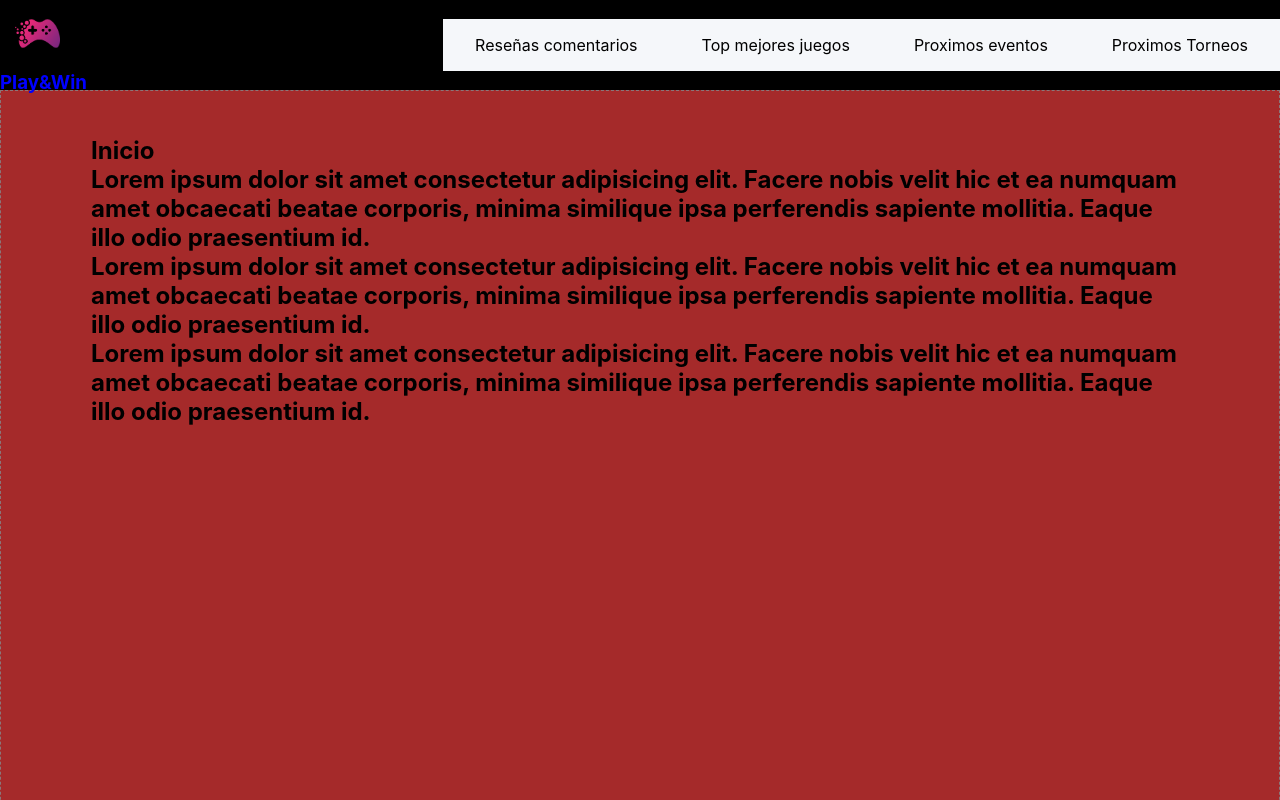
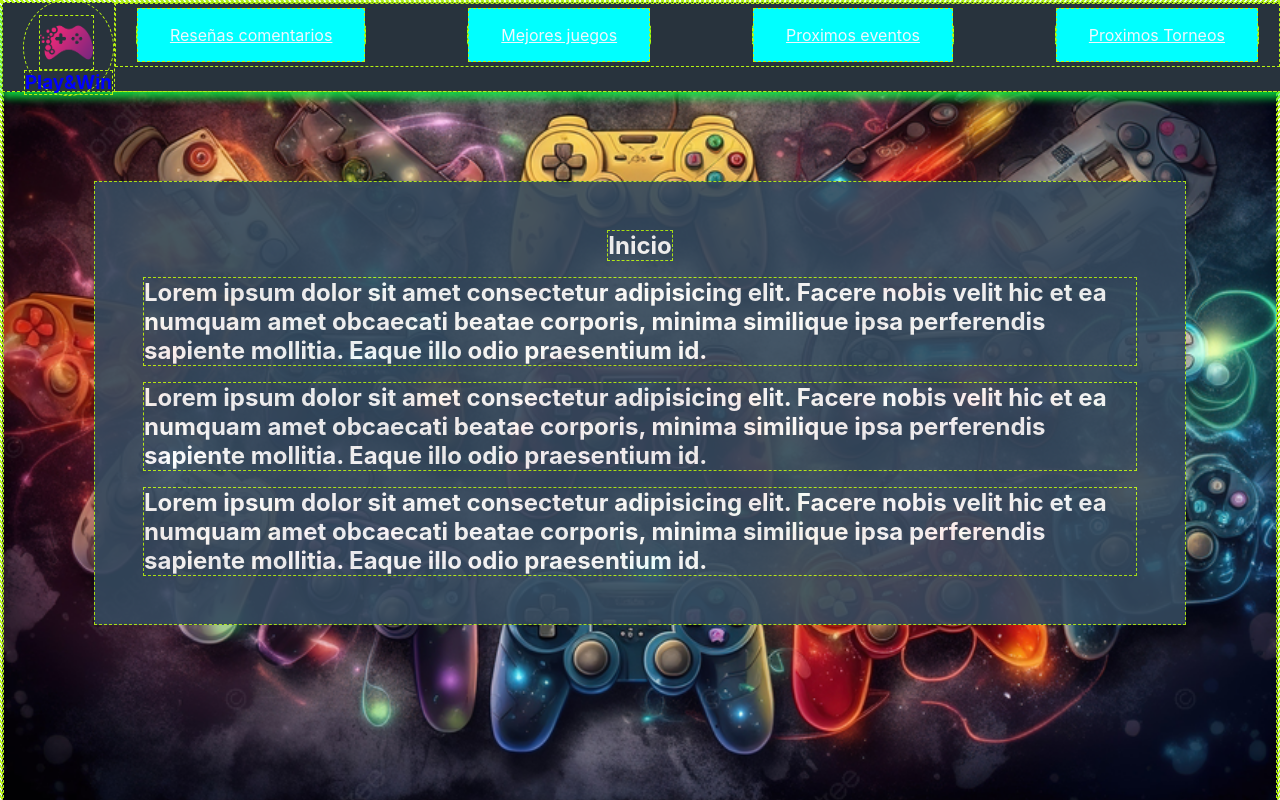
Before and after one commit to GriseldaE/PlayWin, a plain HTML site: page landing/index.html in a window 1280 px wide. Shown: the top 800 px of the page. Drawn offline with Linux system fonts and the light colour scheme.

Commit message:
primeraV1
modificacion de colores, estructura, banner,boton-arriba

```diff
--- a/landing/css/style.css
+++ b/landing/css/style.css
@@ -3,6 +3,7 @@
     margin: 0;
     padding: 0;
     border: 0;
+    border: 1px dashed #b7f312;
   }
 body {
     font-family: 'Inter', sans-serif;
@@ -10,11 +11,13 @@ body {
     font-weight: 400;
 
     background-color: #f5f7fa;
-    color: #000000;
+    color: #9B59B6;
+    border: 1px dashed #b7f312;
   }
 main{
 
-    background-color:brown;
+    background-color: #2c3e50;
+    border: 1px dashed #b7f312;
 
 
 
@@ -24,16 +27,22 @@ header {
     flex-direction: row;
     justify-content: space-between;
     align-items: center;
+    position: fixed;
 
-    background-color:black;
+    background-color:#28333d;
     width: 100%;
     height: 90px;
+    margin: 0%;
+    padding: 0px;
 
     box-shadow: 0 6px 8px rgba(9, 248, 69, 0.815);
+    border: 1px dashed #b7f312;
+    z-index: 1;
 }
 
 footer{
     background-color: aqua;
+    border: 1px dashed #b7f312;
 }
 section {
     scroll-margin-top:  90px;
@@ -42,30 +51,128 @@ section {
     /* tmp: para visualizar secciones */
     height: 100vh;
     border: 1px dashed #84888bd0;
+    border: 1px dashed #b7f312;
+  }
+
+  .banner{
+
+    display:flex;
+  flex-direction: column;
+  justify-content: center;
+  align-items: center;
+  gap: 1rem;
+
+  background-color: #34495e;
+  opacity: 0.9;
+  padding: 3rem;
+
+
+  }
+
+  #Inicio{
+    display: flex;
+  flex-direction: column;
+  justify-content: center;
+  align-items: center;
+
+  background: url("../img/iniciofondo.png") no-repeat center center fixed;
+  background-size: cover;
+
+  color: white;
+
+  height: 100vh;
+
   }
 
 nav li {
 
-    padding: 1rem 2rem;
-    background-color: #f5f7fa;
+    padding:0px;
+    margin: 20px;
+    background-color: #5cd317;
+    border: 1px dashed #b7f312;
+    border-radius: 10%;
+
   }
   nav ul {
-    list-style: none;
+    list-style:none;
     text-align: center;
+    display:flex;
+    justify-content: space-between;
+    border: 1px dashed #b7f312;
+    color:aliceblue;
+  }
+  a:link{
+
+    color: aliceblue;
+    padding: 1rem 2rem
+;
+    margin: 0px;
+
+    background-color: aqua;
+
+  }
+
+  img {
     display: flex;
-    justify-content: space-between;
-  }
-  img {
-    width: auto;
-    padding: 5px;
-    display: flex;
-  height: 55px;
-  width: 55px;
-  margin: 10px;display: flex;
-  height: 55px;
-  width: 55px;
-  margin: 10px;
+    height: 55px;
+    width: 55px;
+    margin: 15px;
+    margin-bottom: 0;
+    border: 1px dashed #b7f312;
   }
   #logo{
     color: blue;
+    border: 1px dashed #b7f312;
+    margin-left: 20px;
+    border-radius: 50%;
   }
+  nav{
+    width: 100%;
+    height: 90px;
+  }
+  #btn-ir-arriba {
+    display: none;
+    cursor: pointer;
+
+    position: fixed;
+    bottom: 20px;
+    right: 20px;
+
+    background: white;
+    color: white;
+    height: 50px;
+    width: 50px;
+    border-radius: 25px;
+    border: none;
+
+    box-shadow: 0px 12px 7px rgba(0, 0, 0, .1);
+    transition: 300ms ease;
+    border: 1px dashed #b7f312;
+
+    z-index: 1;
+  }
+
+  #btn-ir-arriba:hover {
+    background: hsl(210, 29%, 24%);
+    transform: translateY(-0.5rem);
+    border: 1px dashed #b7f312;
+  }
+
+  #btn-ir-arriba svg {
+    width: 25px;
+    fill: none;
+    stroke: white;
+    stroke-width: 3px;
+    border: 1px dashed #b7f312;
+  }
+  .banner {
+    display: flex;
+    flex-direction: column;
+    justify-content: center;
+    align-items: center;
+    gap: 1rem;
+
+    background-color: #34495e;
+    opacity: 0.9;
+    padding: 3rem;
+  }
--- a/landing/index.html
+++ b/landing/index.html
@@ -5,7 +5,7 @@
     <meta name="viewport" content="width=device-width, initial-scale=1.0">
     <title>Play&win</title>
     <link rel="stylesheet" type="text/css" href="./css/style.css">
-    <script src="./js/main.js"></script>
+    <script src="./javascript/main.js"></script>
 </head>
 
 
@@ -19,10 +19,11 @@
         </a>
         <nav>
             <ul>
-                <li>Reseñas comentarios</li>
-                <li>Top mejores juegos</li>
-                <li>Proximos eventos </li>
-                <li>Proximos Torneos</li>
+                <li><a href="#Reseñas&Comentarios">Reseñas comentarios</a></li>
+                <li><a href="#TopMejoresJuegos">Mejores juegos</a> </li>
+                <li><a href="#ProximoEventos">Proximos eventos </a></li>
+                <li><a href="#ProximoTorneos">Proximos Torneos</a></li>
+
             </ul>
         </nav>
 
@@ -32,11 +33,12 @@
     <main>
 
         <section id="Inicio">
+            <div class="banner">
             <h1>Inicio</h1>
             <h2>Lorem ipsum dolor sit amet consectetur adipisicing elit. Facere nobis velit hic et ea numquam amet obcaecati beatae corporis, minima similique ipsa perferendis sapiente mollitia. Eaque illo odio praesentium id.</h2>
             <h2>Lorem ipsum dolor sit amet consectetur adipisicing elit. Facere nobis velit hic et ea numquam amet obcaecati beatae corporis, minima similique ipsa perferendis sapiente mollitia. Eaque illo odio praesentium id.</h2>
             <h2>Lorem ipsum dolor sit amet consectetur adipisicing elit. Facere nobis velit hic et ea numquam amet obcaecati beatae corporis, minima similique ipsa perferendis sapiente mollitia. Eaque illo odio praesentium id.</h2>
-
+        </div>
         </section>
         <section id="Reseñas&Comentarios">
             <h1>Reseñas Comentarios</h1>
@@ -80,5 +82,11 @@
     </footer>
 
 
+    <button id="btn-ir-arriba" >
+        <svg viewBox="0 0 24 24">
+            <path d="m4 16 8-8 8 8"></path>
+        </svg>
+    </button>
+
 </body>
 </html>
--- a/landing/javascript/main.js
+++ b/landing/javascript/main.js
@@ -0,0 +1,31 @@
+
+console.log('Hola mundo!');
+
+
+function mostrarMensajeInicial() {
+
+  if (confirm('Este sitio esta en desarrollo, disculpe las molestias')) {
+    alert('Gracias por visitarnos!');
+  } else {
+    alert('...');
+  }
+
+}
+document.addEventListener("DOMContentLoaded", () => {
+    const scrollToBottomButtom = document.getElementById('btn-ir-arriba');
+
+    window.addEventListener("scroll", () => {
+      if (window.scrollY > 100) {
+        scrollToBottomButtom.style.display = 'block';
+      } else {
+        scrollToBottomButtom.style.display = 'none';
+      }
+    })
+
+    scrollToBottomButtom.addEventListener('click', () => {
+      window.scrollTo({
+        top: 0,
+        behavior: 'smooth'
+      })
+    })
+  })
```
Also changed, not shown: landing/img/cliente.png (added), landing/img/iniciofondo.png (added).
